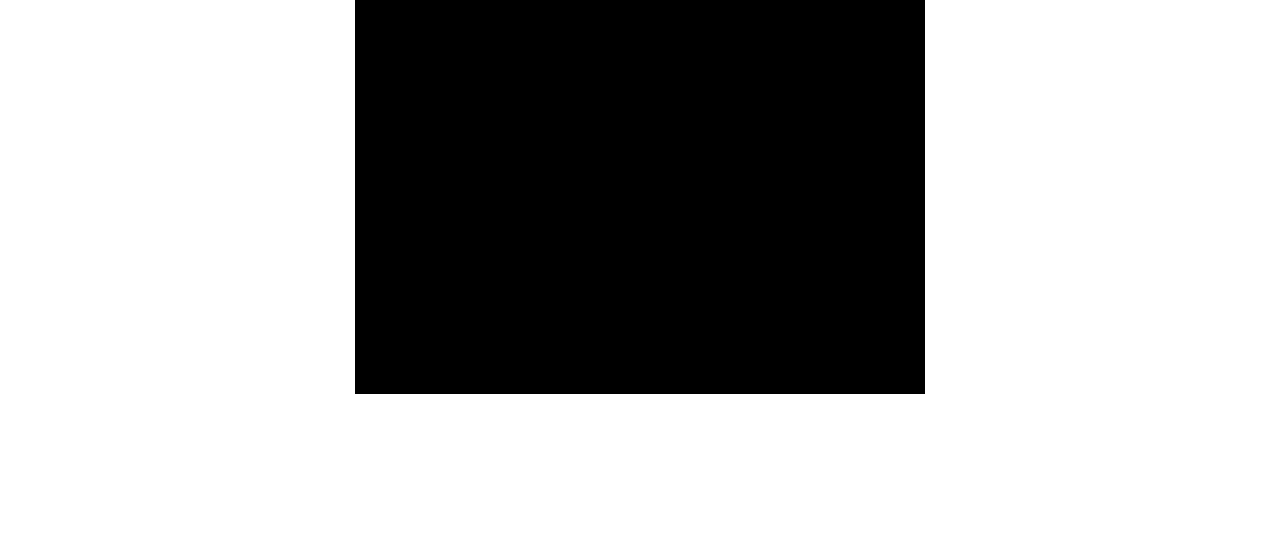
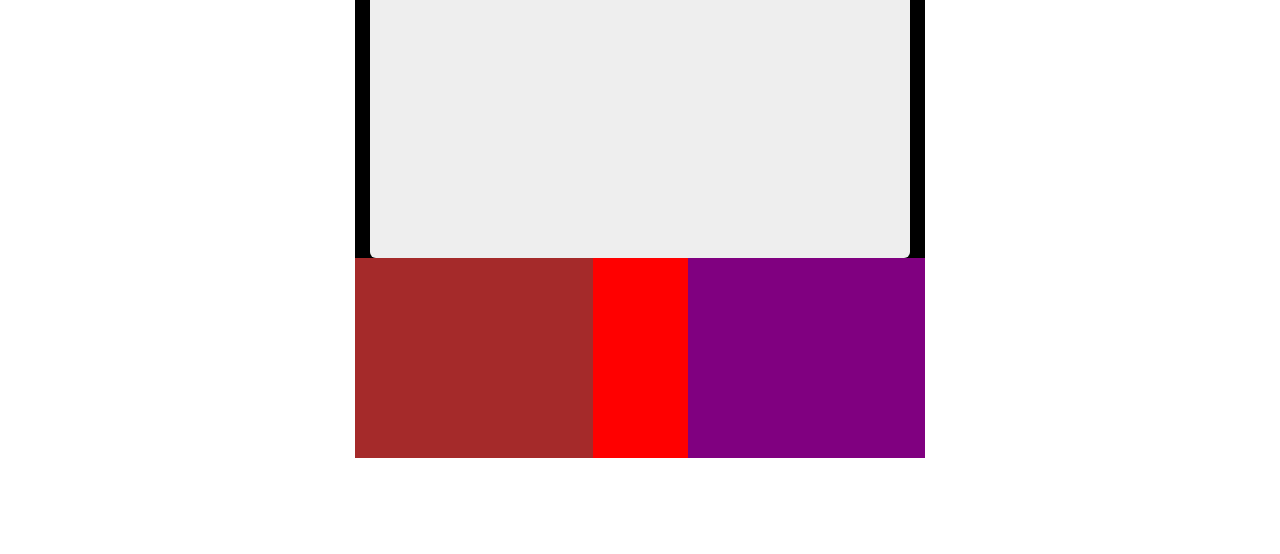
Before and after one commit to IsmaelPerezGit/azhackathonchamps, a website: page app/index.html in a window 1280 px wide. Shown: the part 302-856 px from the top of the page. After the commit the page ends 800 px from the top, so only its background shows below. Drawn offline with nearby package versions, Linux system fonts and the light colour scheme.

Commit message:
skeleton

```diff
--- a/app/azhackathonchamps.css
+++ b/app/azhackathonchamps.css
@@ -4,11 +4,29 @@
 }
 
 .header{
-  height: 20vh;
+  height: 10vh;
   background-color: orange;
 }
 
-.jumbotronspace {
-  height: 80vh;
+.jumbotron {
+  height: 100%;
   /*jumbogoes here*/
+  margin-bottom: 0;
 }
+.row{
+  /*margin-top: 0*/
+  background-color: red;
+  height: 200px;
+}
+.x {
+  background-color: brown;
+  height: 100%;
+}
+.space{
+  height: 100%;
+}
+.heart{
+  background-color: purple;
+  height: 100%;
+
+}
--- a/app/index.html
+++ b/app/index.html
@@ -1,18 +1,16 @@
 <!DOCTYPE html>
 <html>
+
 <head>
   <meta charset="utf-8">
   <title>stuff</title>
-    <script
-  src="https://code.jquery.com/jquery-3.2.1.js"
-  integrity="sha256-DZAnKJ/6XZ9si04Hgrsxu/8s717jcIzLy3oi35EouyE="
-  crossorigin="anonymous"></script>
+  <script src="https://code.jquery.com/jquery-3.2.1.js" integrity="sha256-DZAnKJ/6XZ9si04Hgrsxu/8s717jcIzLy3oi35EouyE=" crossorigin="anonymous"></script>
   <link rel="stylesheet" href="https://maxcdn.bootstrapcdn.com/bootstrap/3.3.7/css/bootstrap.min.css" integrity="sha384-BVYiiSIFeK1dGmJRAkycuHAHRg32OmUcww7on3RYdg4Va+PmSTsz/K68vbdEjh4u" crossorigin="anonymous">
 
   <link rel="stylesheet" href="./azhackathonchamps.css">
 </head>
+
 <body>
-    <h3>hello</h3>
   <div class="header">
 
   </div>
@@ -22,8 +20,19 @@
 
     </div>
     <div class="col-md-6 mainbody">
-        <div class="jumbotronspace">
+      <div class="jumbotron">
+        <h1>Bootstrap Tutorial</h1>
+      </div>
+      <div class="row">
+        <div class=" x col-md-5">
 
+        </div>
+        <div class=" space col-md-2">
+
+        </div>
+        <div class=" heart col-md-5">
+
+        </div>
       </div>
     </div>
     <div class="col-md-3">
@@ -35,4 +44,5 @@
   <script type="text/javascript" src="./azhackathonchamps.js"></script>
   <script src="https://maxcdn.bootstrapcdn.com/bootstrap/3.3.7/js/bootstrap.min.js" integrity="sha384-Tc5IQib027qvyjSMfHjOMaLkfuWVxZxUPnCJA7l2mCWNIpG9mGCD8wGNIcPD7Txa" crossorigin="anonymous"></script>
 </body>
+
 </html>
```
Also changed, not shown: 1 other file. Lines whose indentation alone changed are shown as unchanged.
